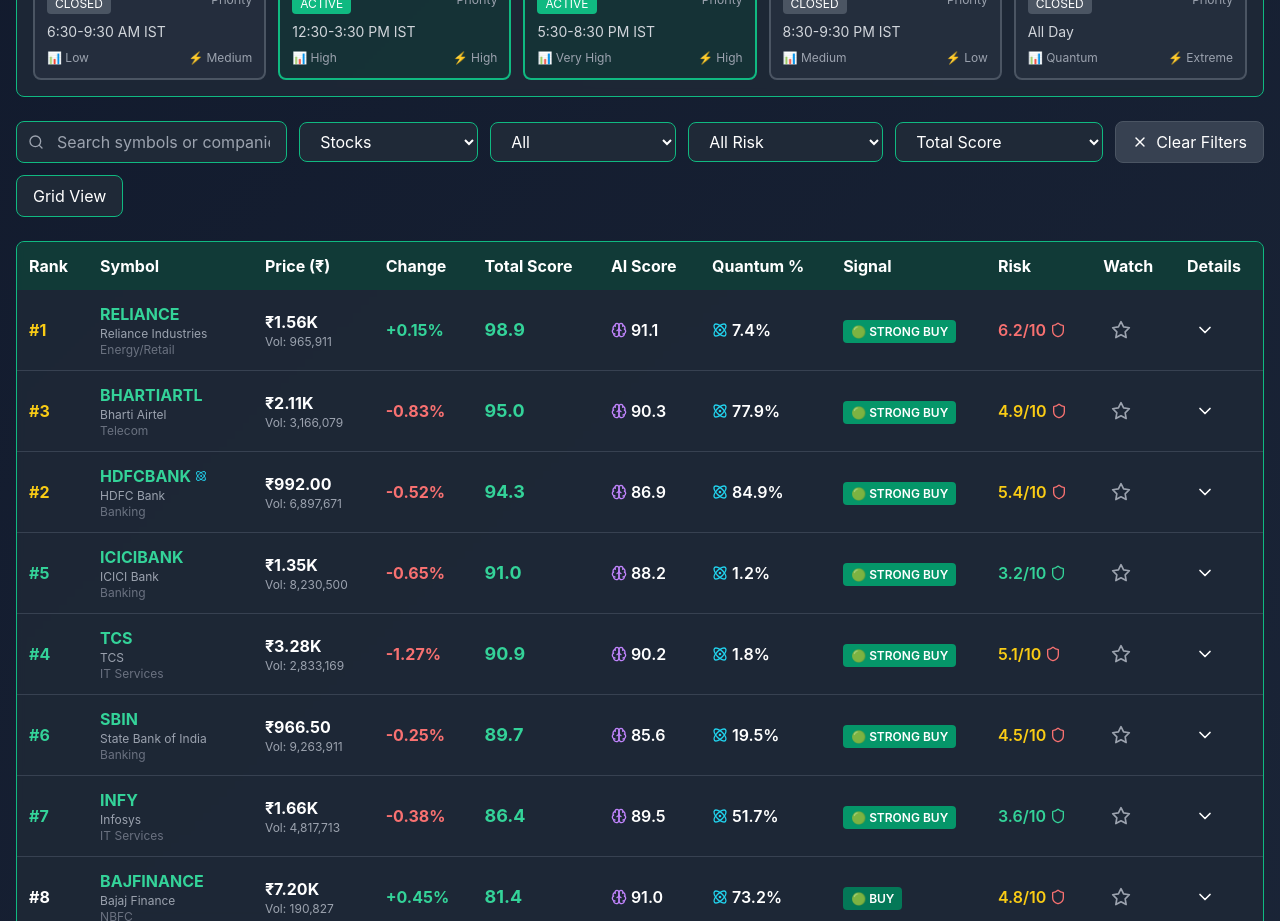
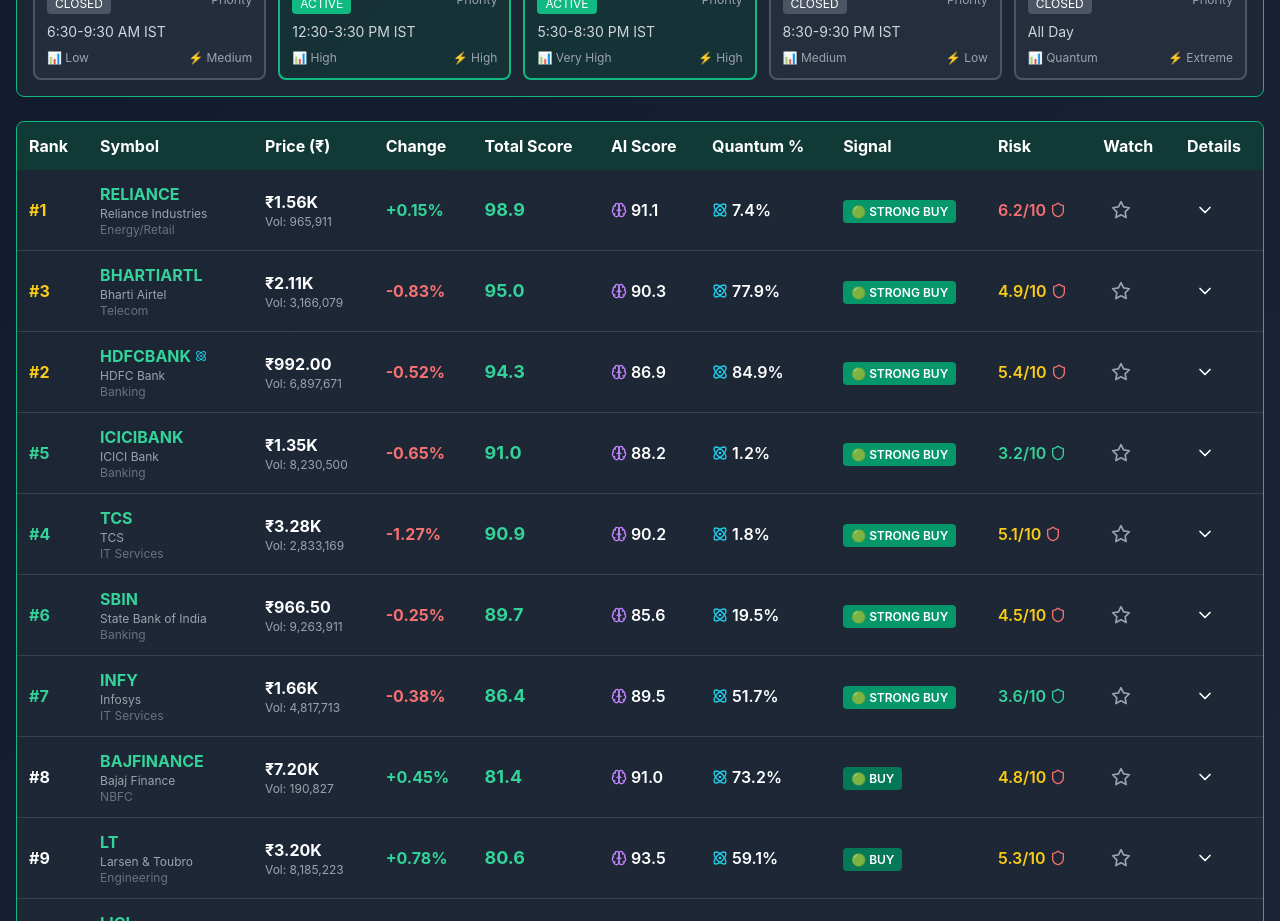
Before and after one commit to paragla21-bit/ecoplus-v.1, a React (Vite) app: page / in a window 1280 px wide. Shown: the part 940-1861 px from the top of the page. Built offline with nearby package versions, Linux system fonts and the light colour scheme.

Commit message:
Fresh clean code with no duplicates

```diff
--- a/src/App.jsx
+++ b/src/App.jsx
@@ -1000,86 +1000,6 @@
         </div>
       </div>
 
-      {/* Enhanced Controls with Quantum Features */}
-      <div className="mb-6 flex flex-wrap gap-3 items-center relative z-10">
-        <div className="relative flex-1 min-w-[200px]">
-          <Search className="absolute left-3 top-1/2 transform -translate-y-1/2 w-4 h-4 text-gray-400" />
-          <input
-            ref={searchInputRef}
-            type="text"
-            placeholder={quantumMode ? "Quantum search symbols..." : "Search symbols or companies..."}
-            value={searchQuery}
-            onChange={(e) => setSearchQuery(e.target.value)}
-            className={`w-full pl-10 pr-4 py-2 rounded-lg ${darkMode ? 'bg-gray-800 text-white' : 'bg-white text-gray-900'} border ${darkMode ? quantumMode ? 'border-cyan-500' : 'border-emerald-500' : quantumMode ? 'border-cyan-200' : 'border-emerald-200'} focus:outline-none focus:ring-2 ${quantumMode ? 'focus:ring-cyan-500' : 'focus:ring-emerald-500'}`}
-            onKeyDown={(e) => e.key === 'Escape' && setSearchQuery('')}
-          />
-          {searchQuery && (
-            <button
-              onClick={() => setSearchQuery('')}
-              className="absolute right-3 top-1/2 transform -translate-y-1/2 text-gray-400 hover:text-gray-300"
-            >
-              <X className="w-4 h-4" />
-            </button>
-          )}
-        </div>
-
-        <select
-          value={selectedMarket}
-          onChange={(e) => setSelectedMarket(e.target.value)}
-          className={`px-4 py-2 rounded-lg ${darkMode ? 'bg-gray-800 text-white' : 'bg-white text-gray-900'} border ${darkMode ? quantumMode ? 'border-cyan-500' : 'border-emerald-500' : quantumMode ? 'border-cyan-200' : 'border-emerald-200'} focus:outline-none focus:ring-2 ${quantumMode ? 'focus:ring-cyan-500' : 'focus:ring-emerald-500'}`}
-        >
-          {['Stocks', 'Crypto', 'Forex', 'Futures', 'Options', 'Quantum Assets'].map(market => (
-            <option key={market} value={market}>{market}</option>
-          ))}
-        </select>
-
-        <select
-          value={selectedSector}
-          onChange={(e) => setSelectedSector(e.target.value)}
-          className={`px-4 py-2 rounded-lg ${darkMode ? 'bg-gray-800 text-white' : 'bg-white text-gray-900'} border ${darkMode ? quantumMode ? 'border-cyan-500' : 'border-emerald-500' : quantumMode ? 'border-cyan-200' : 'border-emerald-200'} focus:outline-none focus:ring-2 ${quantumMode ? 'focus:ring-cyan-500' : 'focus:ring-emerald-500'}`}
-        >
-          {sectors.map(sector => (
-            <option key={sector} value={sector}>{sector}</option>
-          ))}
-        </select>
-
-        <select
-          value={riskFilter}
-          onChange={(e) => setRiskFilter(e.target.value)}
-          className={`px-4 py-2 rounded-lg ${darkMode ? 'bg-gray-800 text-white' : 'bg-white text-gray-900'} border ${darkMode ? quantumMode ? 'border-cyan-500' : 'border-emerald-500' : quantumMode ? 'border-cyan-200' : 'border-emerald-200'} focus:outline-none focus:ring-2 ${quantumMode ? 'focus:ring-cyan-500' : 'focus:ring-emerald-500'}`}
-        >
-          {['All', 'Low', 'Medium', 'High', 'Quantum'].map(risk => (
-            <option key={risk} value={risk}>
-              {risk === 'Quantum' ? '⚛️ Quantum Risk' : risk === 'All' ? 'All Risk' : risk === 'Low' ? 'Low Risk (≤4)' : risk === 'Medium' ? 'Medium Risk (4-6)' : 'High Risk (>6)'}
-            </option>
-          ))}
-        </select>
-
-        <select
-          value={sortBy}
-          onChange={(e) => setSortBy(e.target.value)}
-          className={`px-4 py-2 rounded-lg ${darkMode ? 'bg-gray-800 text-white' : 'bg-white text-gray-900'} border ${darkMode ? quantumMode ? 'border-cyan-500' : 'border-emerald-500' : quantumMode ? 'border-cyan-200' : 'border-emerald-200'} focus:outline-none focus:ring-2 ${quantumMode ? 'focus:ring-cyan-500' : 'focus:ring-emerald-500'}`}
-        >
-          {['Total Score', 'AI Score', 'Risk Score', 'Volume Profile', 'Price Change', 'Market Cap', 'Quantum Probability', 'Neural Strength'].map(sort => (
-            <option key={sort} value={sort}>{sort}</option>
-          ))}
-        </select>
-
-        <button
-          onClick={clearFilters}
-          className={`px-4 py-2 rounded-lg ${darkMode ? 'bg-gray-700 hover:bg-gray-600' : 'bg-gray-200 hover:bg-gray-300'} border ${darkMode ? 'border-gray-600' : 'border-gray-300'} flex items-center`}
-        >
-          <X className="w-4 h-4 mr-2" />
-          Clear Filters
-        </button>
-
-        <button
-          onClick={() => setGridView(!gridView)}
-          className={`px-4 py-2 rounded-lg ${darkMode ? 'bg-gray-800 hover:bg-gray-700' : 'bg-white hover:bg-gray-100'} border ${darkMode ? quantumMode ? 'border-cyan-500' : 'border-emerald-500' : quantumMode ? 'border-cyan-200' : 'border-emerald-200'} flex items-center`}
-        >
-          {gridView ? 'List View' : 'Grid View'}
-        </button>
-      </div>
 
       {/* Enhanced Assets Table with Quantum Effects */}
       {gridView ? (
```
